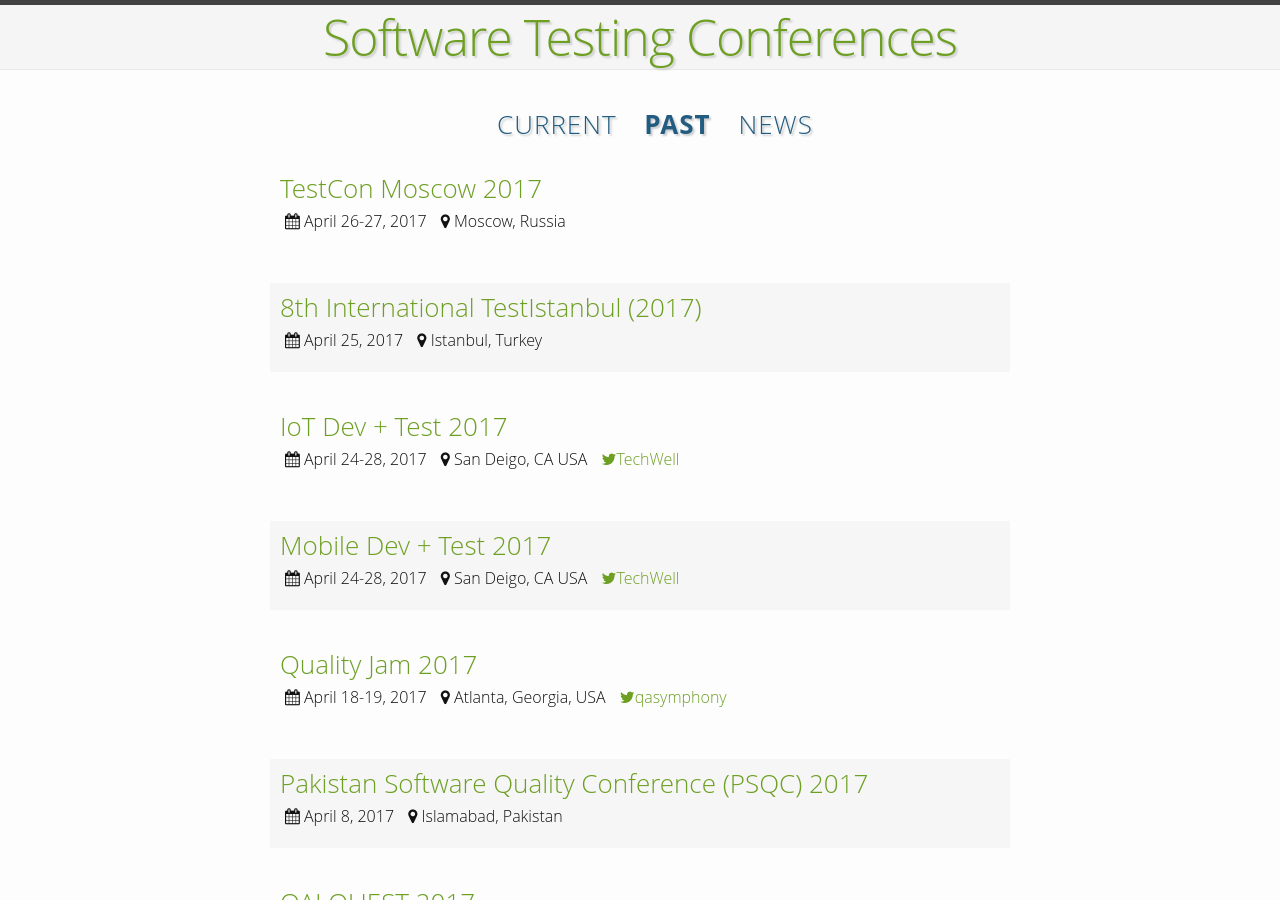
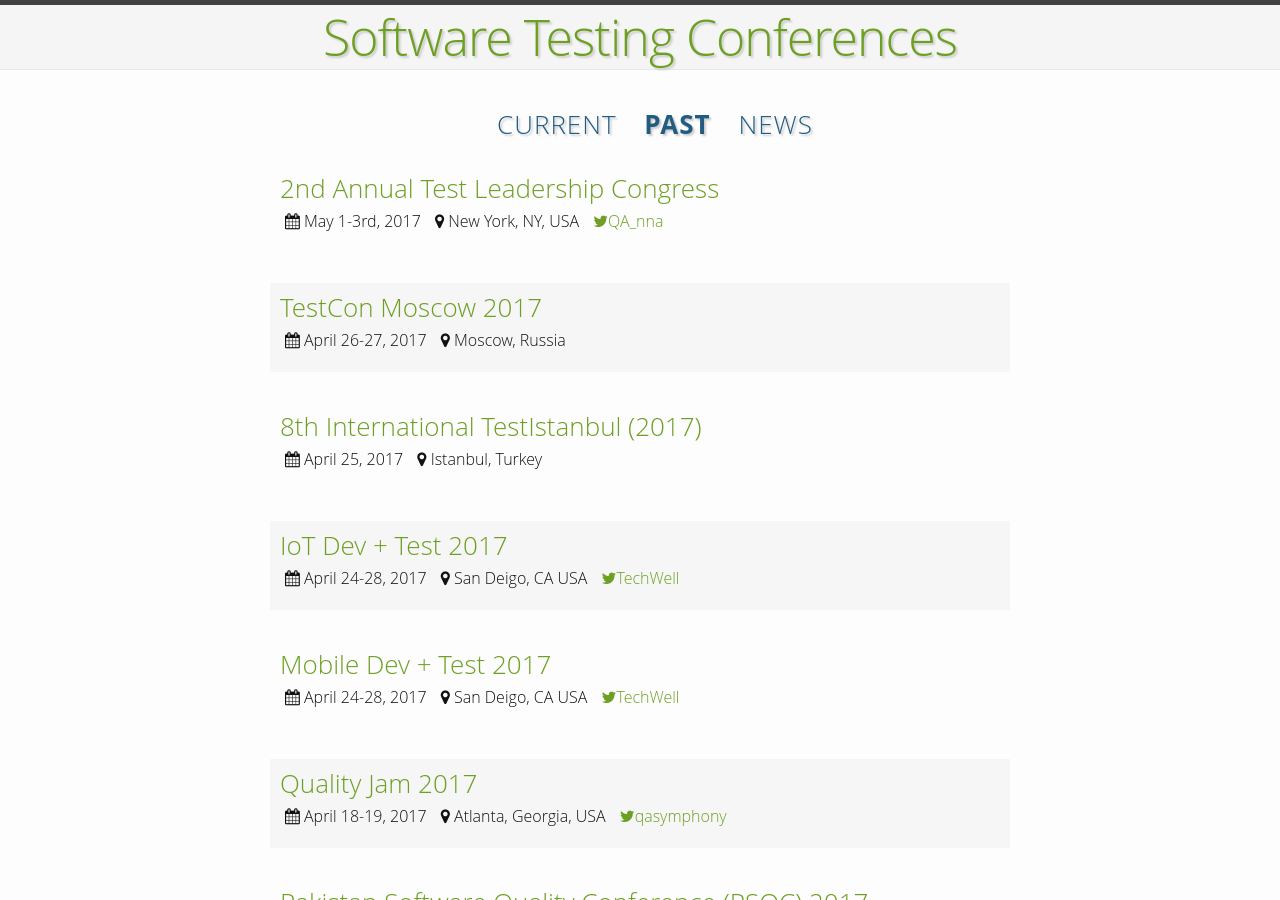
Before and after one commit to TestingConferences/testingconferences.github.io, a Jekyll site: the page built from past.html, in a window 1280 px wide and 900 px high. Built offline with Jekyll 4.4.1, drawn with Linux system fonts in a browser that asks for light colours.

Commit message:
Update past.yml

```diff
--- a/_data/past.yml
+++ b/_data/past.yml
@@ -1,3 +1,9 @@
+- name: 2nd Annual Test Leadership Congress
+  location: New York, NY, USA
+  dates: "May 1-3rd, 2017"
+  url: http://testleadershipcongress-ny.com/
+  twitter: QA_nna
+
 - name: TestCon Moscow 2017
   location: Moscow, Russia
   dates: "April 26-27, 2017"
```
